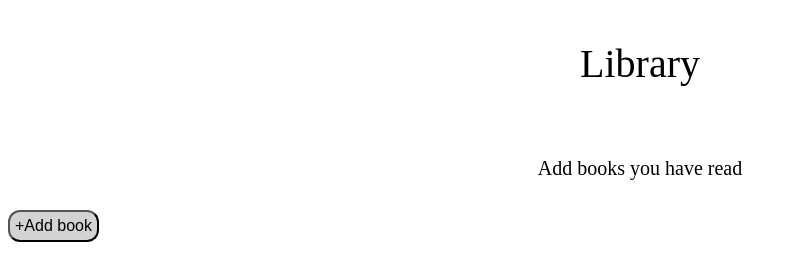
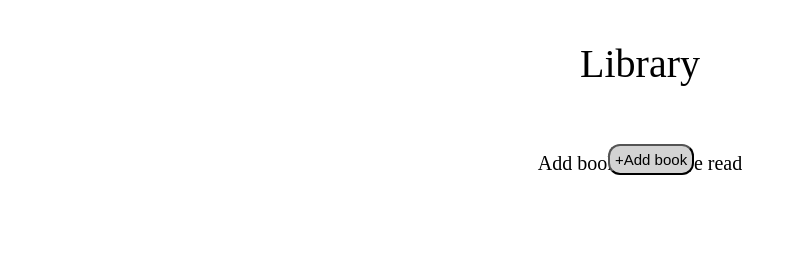
Before and after one commit to FLCL88/library-odin, a plain HTML site: page index.html in a window 1280 px wide. Shown: the whole page, without its empty margins (0-797 px from the left). Drawn offline with Linux system fonts and the light colour scheme.

Commit message:
array js

```diff
--- a/index.html
+++ b/index.html
@@ -6,7 +6,7 @@
     <meta name="viewport" content="width=device-width, initial-scale=1.0">
     <title>Library</title>
     <link rel="stylesheet" href="styles.css">
-    <script src=""></script>
+    <script src="script.js"></script>
 </head>
 <body>
     <div class="header">
--- /dev/null
+++ b/script.js
@@ -0,0 +1,9 @@
+let myLibrary = [];
+
+function Book() {
+    // the constructor...
+}
+
+function addBookToLibrary() {
+    // do stuff here
+}
--- a/styles.css
+++ b/styles.css
@@ -9,15 +9,18 @@
 
 .main {
     font-size: 20px;
-    padding: 10px;
+    padding: 5px;
     display: flex;
     justify-content: center;
 }
 
 .btn {
     padding: 5px;
-    background-color: lightgrey;
-    font-size: 16px;
+    background-color: lightgray;
+    font-size: 15px;
     cursor: pointer;
     border-radius: 12px;
+    position: absolute;
+    top: 18%;
+    left: 47.5%;
 }
```
